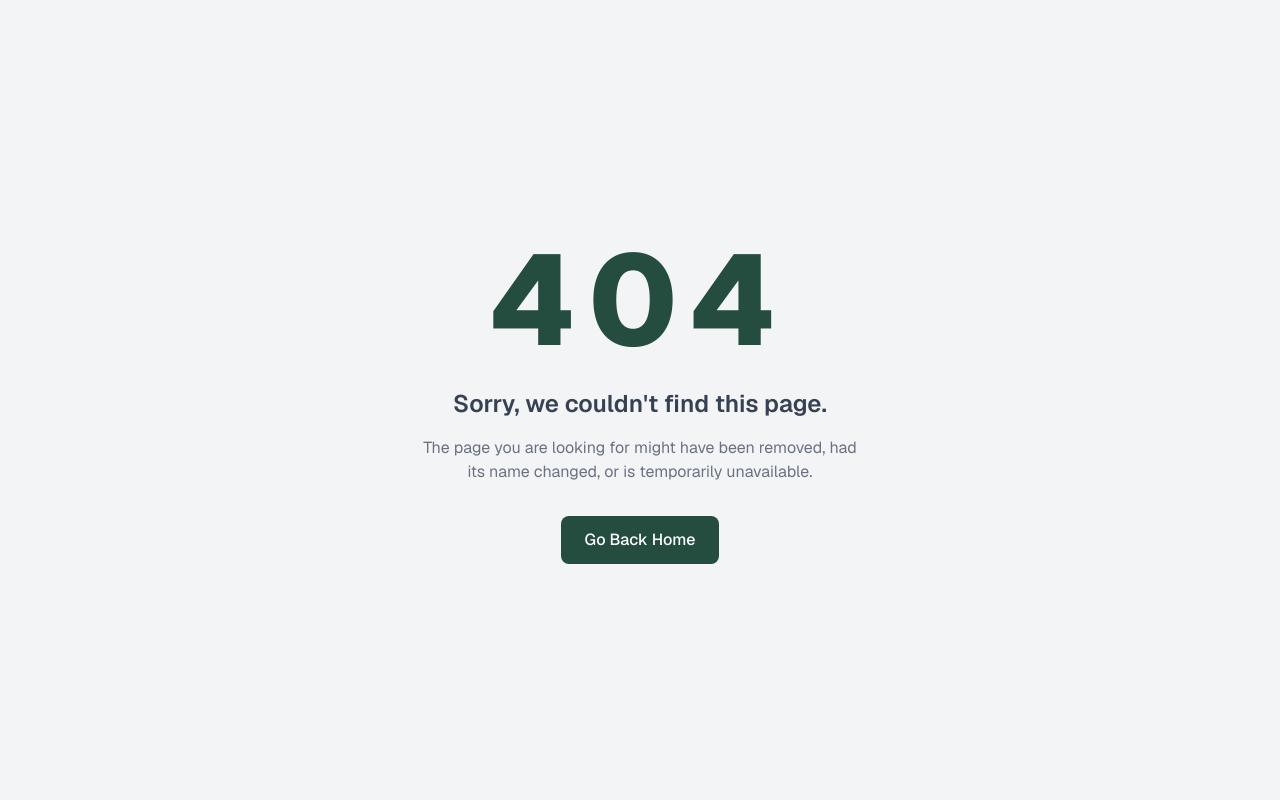
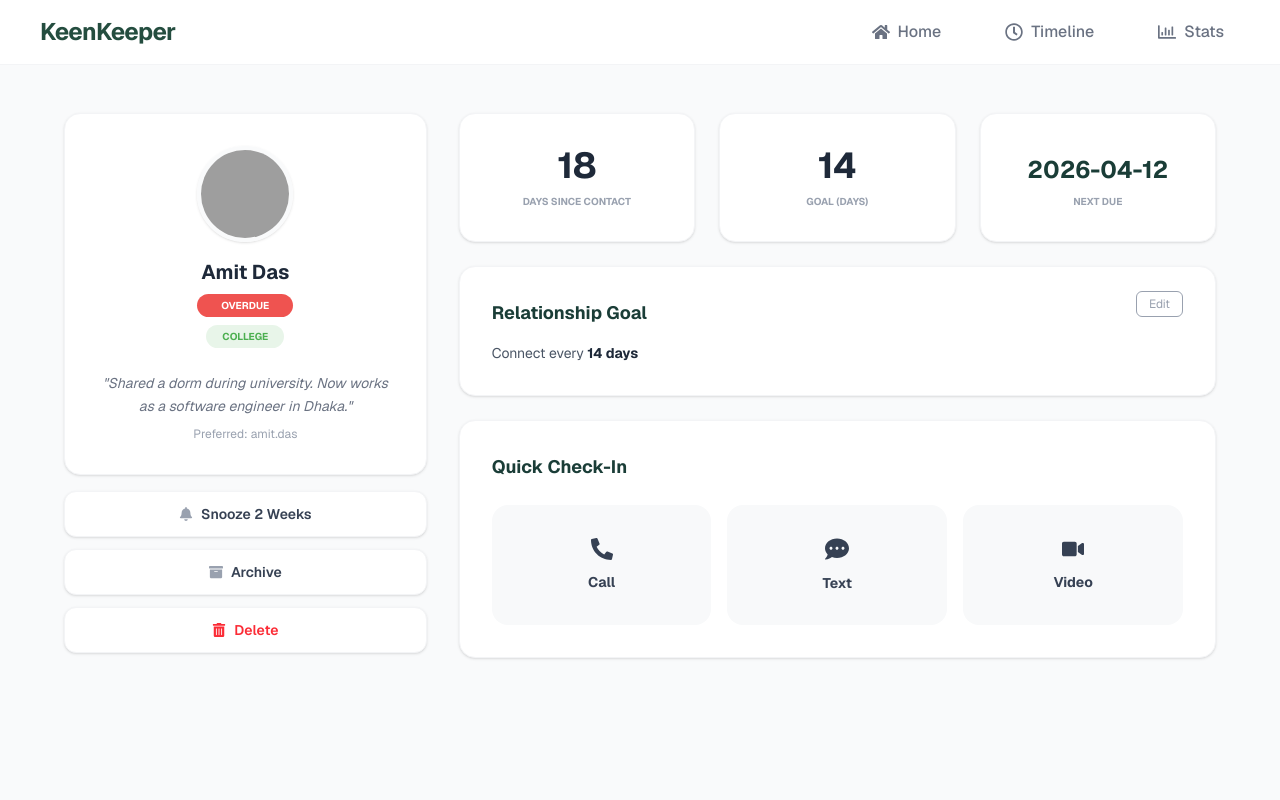
Before and after one commit to Swarna-Saha324/PH_Assignment7, a React (Vite) app: page /friend/1 in a window 1280 px wide. Before the commit this address had no page. Shown: the top 800 px of the page. Built offline with nearby package versions, Linux system fonts and the light colour scheme; grey boxes are pictures that could not be loaded.

Commit message:
Card_Details page is shown

```diff
--- a/public/data.json
+++ b/public/data.json
@@ -78,14 +78,14 @@
     "email": "imran.hossain@gmail.com",
     "days_since_contact": 16,
     "status": "overdue",
-    "tags": ["university", "project partner"],
+    "tags": ["university", "partner"],
     "bio": "Worked together on final year project. Now pursuing a master's degree abroad.",
     "goal": 14,
     "next_due_date": "2026-04-14"
   },
   {
     "id": 8,
-    "name": "Maliha Chowdhury",
+    "name": "Maliha Sama",
     "picture": "https://randomuser.me/api/portraits/women/88.jpg",
     "email": "maliha.chowdhury@gmail.com",
     "days_since_contact": 12,
--- a/src/Ui/FriendCard.jsx
+++ b/src/Ui/FriendCard.jsx
@@ -1,9 +1,10 @@
 import React from 'react';
-
+import { Link } from 'react-router';
 
 
 const FriendCard = ({ friend }) => {
     return (
+        <Link to={`/friend/${friend.id}`} className="block">
         <div className="bg-white p-6 rounded-xl shadow-sm border border-gray-100 flex flex-col items-center text-center transition-all hover:shadow-md">
 
             <img
@@ -21,13 +22,11 @@ const FriendCard = ({ friend }) => {
             <p className="text-xs text-gray-400 mb-3">
                 {friend.days_since_contact}d ago
             </p>
-
-
-            <div className="flex flex-wrap justify-center gap-2 mb-4">
+<div className="flex flex-nowrap justify-center items-center gap-2 mb-4 overflow-hidden">
     {friend.tags && friend.tags.map((tag, index) => (
         <span
             key={index}
-                        className="px-3 py-0.5 bg-[#e8f5e9] text-[#4caf50] text-[10px] font-bold uppercase rounded-full"
+            className="px-3 py-1 bg-[#e8f5e9] text-[#4caf50] text-[10px] font-bold uppercase rounded-full whitespace-nowrap"
         >
             {tag}
         </span>
@@ -43,6 +42,7 @@ const FriendCard = ({ friend }) => {
                  friend.status === 'on-track' ? 'On-Track' : 'Almost Due'}
             </div>
         </div>
+        </Link>
     );
 };
 
--- a/src/components/Cartfetching.jsx
+++ b/src/components/Cartfetching.jsx
@@ -1,13 +1,19 @@
 import React, { useState, useEffect } from 'react';
-import FriendCard from '../Ui/FriendCard';// কার্ডটি ইম্পোর্ট করুন
+import FriendCard from '../Ui/FriendCard';
 
 const Cartfetching = () => {
     const [datas, setDatas] = useState([]);
     const [loading, setLoading] = useState(true);
 
     useEffect(() => {
+        setLoading(true);
+
+        const timer = setTimeout(() => {
             fetch('/data.json')
-            .then(res => res.json())
+                .then(res => {
+                    if (!res.ok) throw new Error("Failed to fetch");
+                    return res.json();
+                })
                 .then(data => {
                     setDatas(data);
                     setLoading(false);
@@ -16,7 +22,12 @@ const Cartfetching = () => {
                     console.error(err);
                     setLoading(false);
                 });
+        }, 100);
+
+
+        return () => clearTimeout(timer);
     }, []);
+
 
     if (loading) {
         return (
--- /dev/null
+++ b/src/components/FriendDetails.jsx
@@ -0,0 +1,120 @@
+import React, { useState, useEffect } from 'react';
+import { useParams } from 'react-router';
+import { FaBell, FaArchive, FaTrashAlt, FaPhoneAlt, FaCommentDots, FaVideo } from 'react-icons/fa';
+
+const FriendDetails = () => {
+    const { id } = useParams();
+    const [friend, setFriend] = useState(null);
+
+    useEffect(() => {
+        fetch('/data.json')
+            .then(res => res.json())
+            .then(data => {
+                const found = data.find(f => f.id === parseInt(id));
+                setFriend(found);
+            });
+    }, [id]);
+
+    if (!friend) return <div className="text-center py-20">Loading...</div>;
+
+    return (
+        <div className="bg-[#f9fafb] min-h-screen p-4 md:p-12">
+            <div className="max-w-6xl mx-auto grid grid-cols-1 md:grid-cols-12 gap-8">
+
+                {/* --- LEFT COLUMN --- */}
+                <div className="md:col-span-4 space-y-4">
+                    {/* Main Profile Card */}
+                    <div className="bg-white rounded-2xl shadow-sm border border-gray-100 p-8 flex flex-col items-center">
+                        <img
+                            src={friend.picture}
+                            alt={friend.name}
+                            className="w-24 h-24 rounded-full object-cover mb-4 border-4 border-gray-50 shadow-sm"
+                        />
+                        <h2 className="text-xl font-bold text-gray-800">{friend.name}</h2>
+
+                        {/* Status Badge */}
+                        <span className="mt-2 px-6 py-1 bg-[#ef5350] text-white text-[10px] font-bold uppercase rounded-full">
+                            {friend.status}
+                        </span>
+
+                        {/* Tag */}
+                        <span className="mt-2 px-4 py-1 bg-[#e8f5e9] text-[#4caf50] text-[10px] font-bold uppercase rounded-full">
+                            {friend.tags?.[0] || 'Friend'}
+                        </span>
+
+                        <p className="mt-6 text-gray-500 italic text-center text-sm leading-relaxed">
+                            "{friend.bio}"
+                        </p>
+                        <p className="mt-2 text-gray-400 text-xs">Preferred: {friend.email.split('@')[0]}</p>
+                    </div>
+
+                    {/* Left Column Action Buttons */}
+                    <div className="space-y-3">
+                        <button className="w-full bg-white border border-gray-100 py-3 rounded-xl shadow-sm text-sm font-semibold text-gray-700 flex items-center justify-center gap-2 hover:bg-gray-50">
+                            <FaBell className="text-gray-400" /> Snooze 2 Weeks
+                        </button>
+                        <button className="w-full bg-white border border-gray-100 py-3 rounded-xl shadow-sm text-sm font-semibold text-gray-700 flex items-center justify-center gap-2 hover:bg-gray-50">
+                            <FaArchive className="text-gray-400" /> Archive
+                        </button>
+                        <button className="w-full bg-white border border-gray-100 py-3 rounded-xl shadow-sm text-sm font-semibold text-red-500 flex items-center justify-center gap-2 hover:bg-red-50">
+                            <FaTrashAlt /> Delete
+                        </button>
+                    </div>
+                </div>
+
+                {/* --- RIGHT COLUMN --- */}
+                <div className="md:col-span-8 space-y-6">
+
+                    {/* 1. Stats Row */}
+                    <div className="grid grid-cols-1 sm:grid-cols-3 gap-6">
+                        <div className="bg-white p-8 rounded-2xl border border-gray-100 shadow-sm text-center">
+                            <div className="text-4xl font-bold text-gray-800">{friend.days_since_contact}</div>
+                            <div className="text-gray-400 text-[10px] font-bold uppercase mt-2">Days Since Contact</div>
+                        </div>
+                        <div className="bg-white p-8 rounded-2xl border border-gray-100 shadow-sm text-center">
+                            <div className="text-4xl font-bold text-gray-800">{friend.goal}</div>
+                            <div className="text-gray-400 text-[10px] font-bold uppercase mt-2">Goal (Days)</div>
+                        </div>
+                        <div className="bg-white p-8 rounded-2xl border border-gray-100 shadow-sm text-center">
+                            <div className="text-2xl font-bold text-[#1a3d37] mt-2">{friend.next_due_date}</div>
+                            <div className="text-gray-400 text-[10px] font-bold uppercase mt-2">Next Due</div>
+                        </div>
+                    </div>
+
+                    {/* 2. Relationship Goal Section */}
+                    <div className="bg-white p-8 rounded-2xl border border-gray-100 shadow-sm relative">
+                        <button className="absolute top-6 right-8 text-gray-400 border px-3 py-1 rounded-md text-xs hover:bg-gray-50">
+                            Edit
+                        </button>
+                        <h3 className="text-[#1a3d37] font-bold text-lg mb-4">Relationship Goal</h3>
+                        <p className="text-gray-600 text-sm">
+                            Connect every <span className="font-bold text-gray-800">{friend.goal} days</span>
+                        </p>
+                    </div>
+
+                    {/* 3. Quick Check-In Section */}
+                    <div className="bg-white p-8 rounded-2xl border border-gray-100 shadow-sm">
+                        <h3 className="text-[#1a3d37] font-bold text-lg mb-6">Quick Check-In</h3>
+                        <div className="grid grid-cols-3 gap-4">
+                            <button className="flex flex-col items-center justify-center gap-3 p-8 bg-[#f8f9fa] rounded-2xl hover:bg-gray-100 transition-colors">
+                                <FaPhoneAlt size={22} className="text-gray-700" />
+                                <span className="text-sm font-bold text-gray-700">Call</span>
+                            </button>
+                            <button className="flex flex-col items-center justify-center gap-3 p-8 bg-[#f8f9fa] rounded-2xl hover:bg-gray-100 transition-colors">
+                                <FaCommentDots size={24} className="text-gray-700" />
+                                <span className="text-sm font-bold text-gray-700">Text</span>
+                            </button>
+                            <button className="flex flex-col items-center justify-center gap-3 p-8 bg-[#f8f9fa] rounded-2xl hover:bg-gray-100 transition-colors">
+                                <FaVideo size={22} className="text-gray-700" />
+                                <span className="text-sm font-bold text-gray-700">Video</span>
+                            </button>
+                        </div>
+                    </div>
+
+                </div>
+            </div>
+        </div>
+    );
+};
+
+export default FriendDetails;
```
Also changed, not shown: src/router/Router.jsx (+7 -0 lines). Lines whose indentation alone changed are shown as unchanged.
